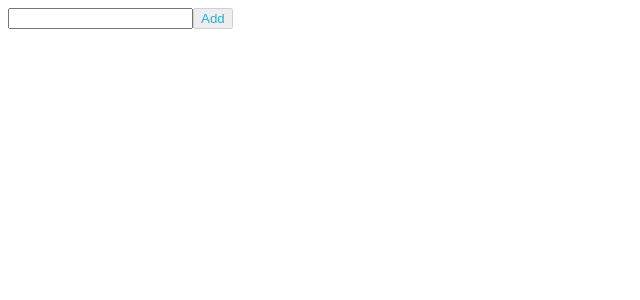
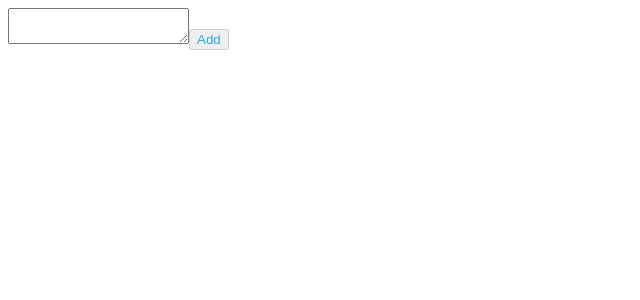
Before and after one commit to BlessymolSimon/Hackathon-5---Todo-List-React, a React app: page / in a window 1280 px wide. Shown: the top 300 px of the page, without its empty margins (0-640 px from the left). Built offline with nearby package versions, Linux system fonts and the light colour scheme.

Commit message:
removed div btwn ul n li

```diff
--- a/src/components/App.js
+++ b/src/components/App.js
@@ -50,14 +50,12 @@ function App() {
 	}
 	return (
 		<div id="main">
-			<input type="text" id="task" onChange={handleChange} value={input}></input>
+			<textarea id="task" onChange={handleChange} value={input}></textarea>
 			<button id="btn" onClick={addNewTask} disabled={input.trim().length === 0}>Add</button>
 			<ul>{
 				list.map((item, ind) => {
 					// console.log("within list.map",editMode[ind]===0,item,ind);
-					return (
-						<div> {
-							(editMode[ind] === 0) ?  // not editable
+					return (editMode[ind] === 0) ?  // not editable
 						(<li key={ind} className="list">
 							<input type="text" value={item} disabled></input>
 							<button className="edit" onClick={() => editor(ind)}>Edit</button>
@@ -68,10 +66,8 @@ function App() {
 							<li key={ind} className="list">
 								<input className="editTask" type="text" onChange={handleEdit}></input>
 								<button className="saveTask" onClick={() => updateTask(ind)} disabled={editItem.trim().length === 0}>Save</button>
-									</li>)}
-						</div>);
-				}
-				)
+							</li>)
+				})
 			}
 			</ul>
 		</div>
```
Lines whose indentation alone changed are shown as unchanged.
